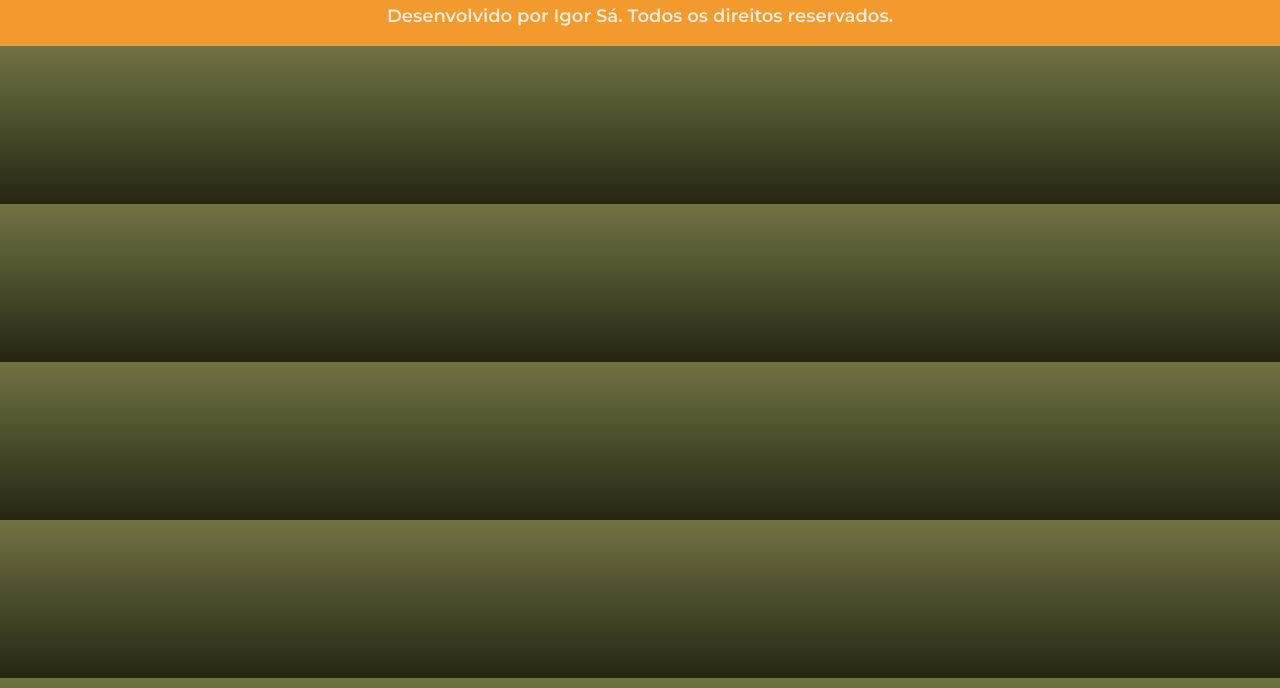
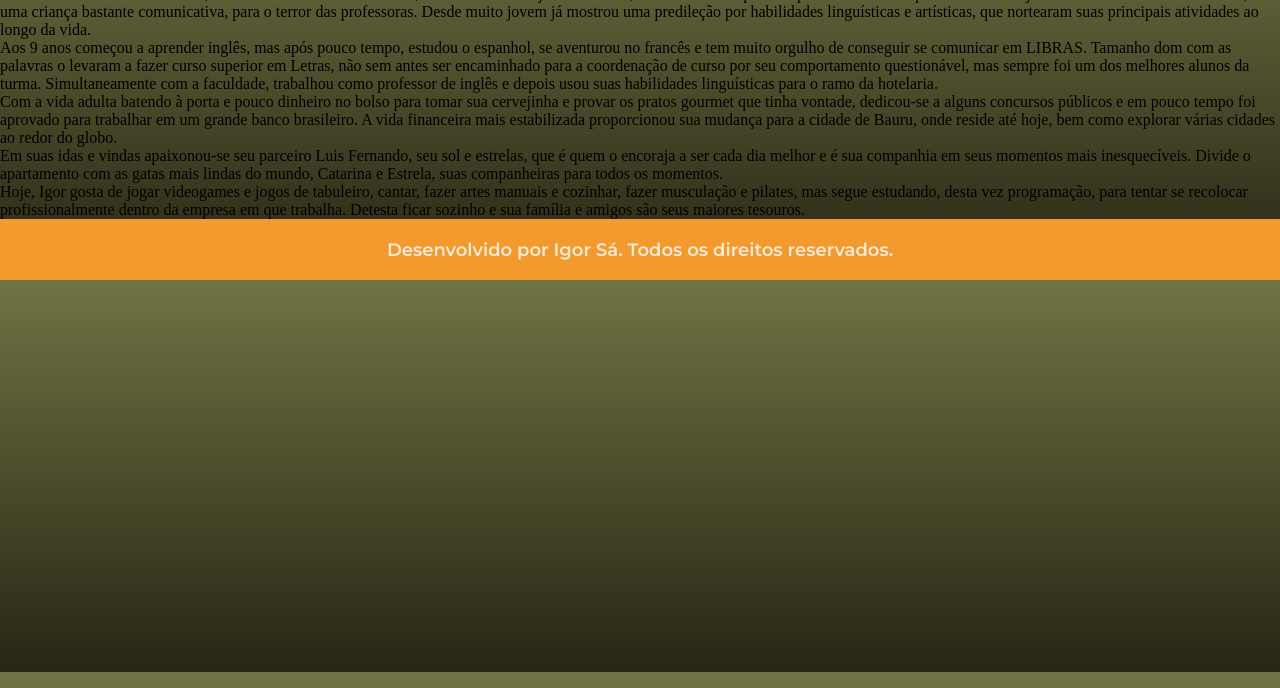
Before and after one commit to gogoiaba/my-bio, a plain HTML site: page aboutme.html in a window 1280 px wide. Shown: the part 112-800 px from the top of the page. Drawn offline with Linux system fonts and the light colour scheme.

Commit message:
final do texto do about me, porém, sem formatação

```diff
--- a/aboutme.html
+++ b/aboutme.html
@@ -15,8 +15,14 @@
         </nav>
     </header>
 
-    <h1 class="titulo__principal__2"> Igor Signori de Souza Sá</h1>
-
+    <h1 class="principal__titulo"> Igor Signori de Souza Sá</h1>
+    <p class="principal__texto">Nascido na cidade de São Paulo, filho de Izilda e Antonio Carlos, no terceiro dia de junho de 1988, teve sua fama espalhada pela maternidade que bebê tão fofo jamais fora visto. Geminiano nato, era uma criança bastante comunicativa, para o terror das professoras. Desde muito jovem já mostrou uma predileção por habilidades linguísticas e artísticas, que nortearam suas principais atividades ao longo da vida.</p>
+    <p class="principal__texto">Aos 9 anos começou a aprender inglês, mas após pouco tempo, estudou o espanhol, se aventurou no francês e tem muito orgulho de conseguir se comunicar em LIBRAS. Tamanho dom com as palavras o levaram a fazer curso superior em Letras, não sem antes ser encaminhado para a coordenação de curso por seu comportamento questionável, mas sempre foi um dos melhores alunos da turma. Simultaneamente com a faculdade, trabalhou como professor de inglês e depois usou suas habilidades linguísticas para o ramo da hotelaria.
+    </p>
+    <p class="principal__texto">Com a vida adulta batendo à porta e pouco dinheiro no bolso para tomar sua cervejinha e provar os pratos gourmet que tinha vontade, dedicou-se a alguns concursos públicos e em pouco tempo foi aprovado para trabalhar em um grande banco brasileiro. A vida financeira mais estabilizada proporcionou sua mudança para a cidade de Bauru, onde reside até hoje, bem como explorar várias cidades ao redor do globo.
+    </p>
+    <p class="principal__texto">Em suas idas e vindas apaixonou-se seu parceiro Luis Fernando, seu sol e estrelas, que é quem o encoraja a ser cada dia melhor e é sua companhia em seus momentos mais inesquecíveis. Divide o apartamento com as gatas mais lindas do mundo, Catarina e Estrela, suas companheiras para todos os momentos.</p>
+    <p class="principal__texto">Hoje, Igor gosta de jogar videogames e jogos de tabuleiro, cantar, fazer artes manuais e cozinhar, fazer musculação e pilates, mas segue estudando, desta vez programação, para tentar se recolocar profissionalmente dentro da empresa em que trabalha. Detesta ficar sozinho e sua família e amigos são seus maiores tesouros.</p>
 
     <footer class="rodape">
         <p>Desenvolvido por Igor Sá. Todos os direitos reservados.</p>
```
